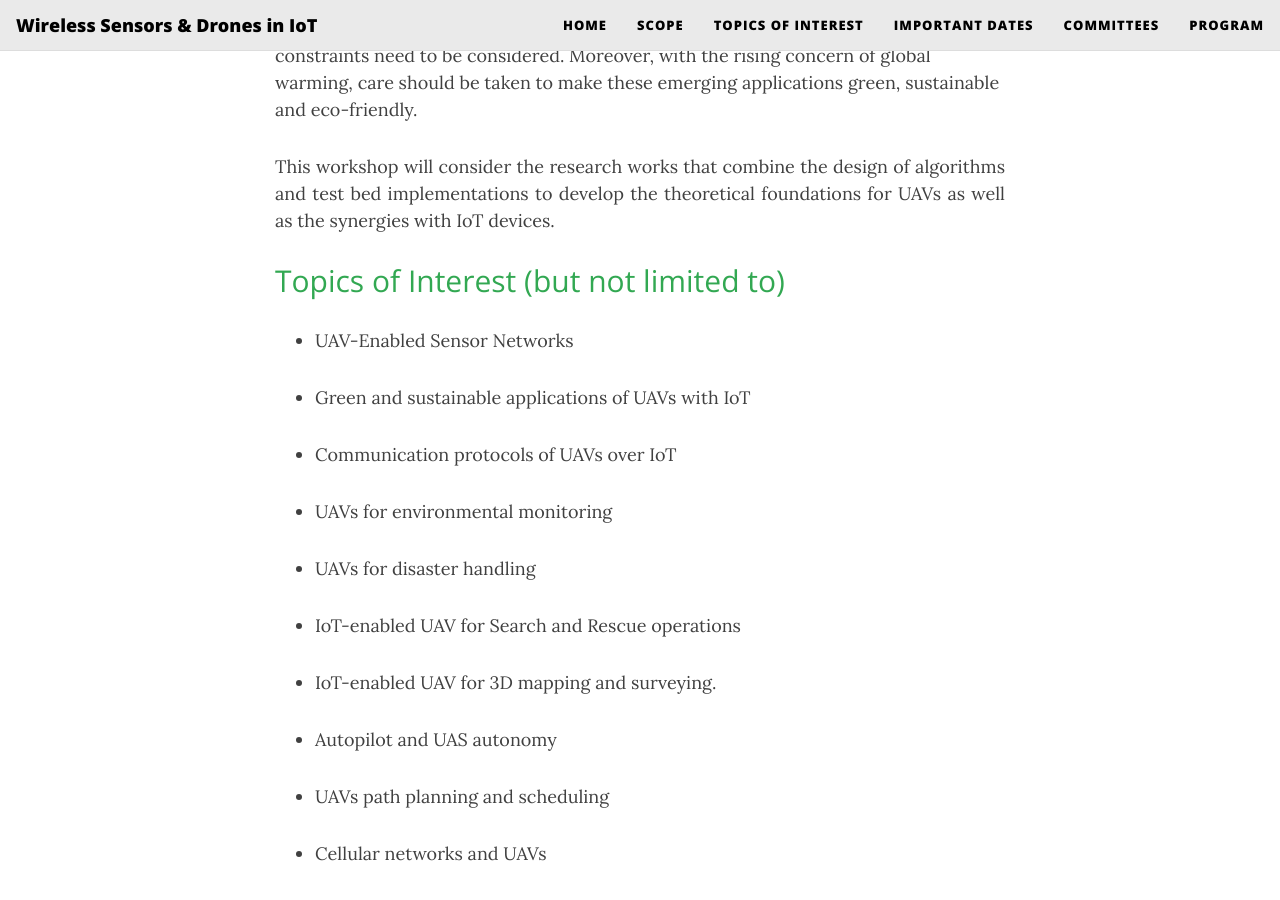
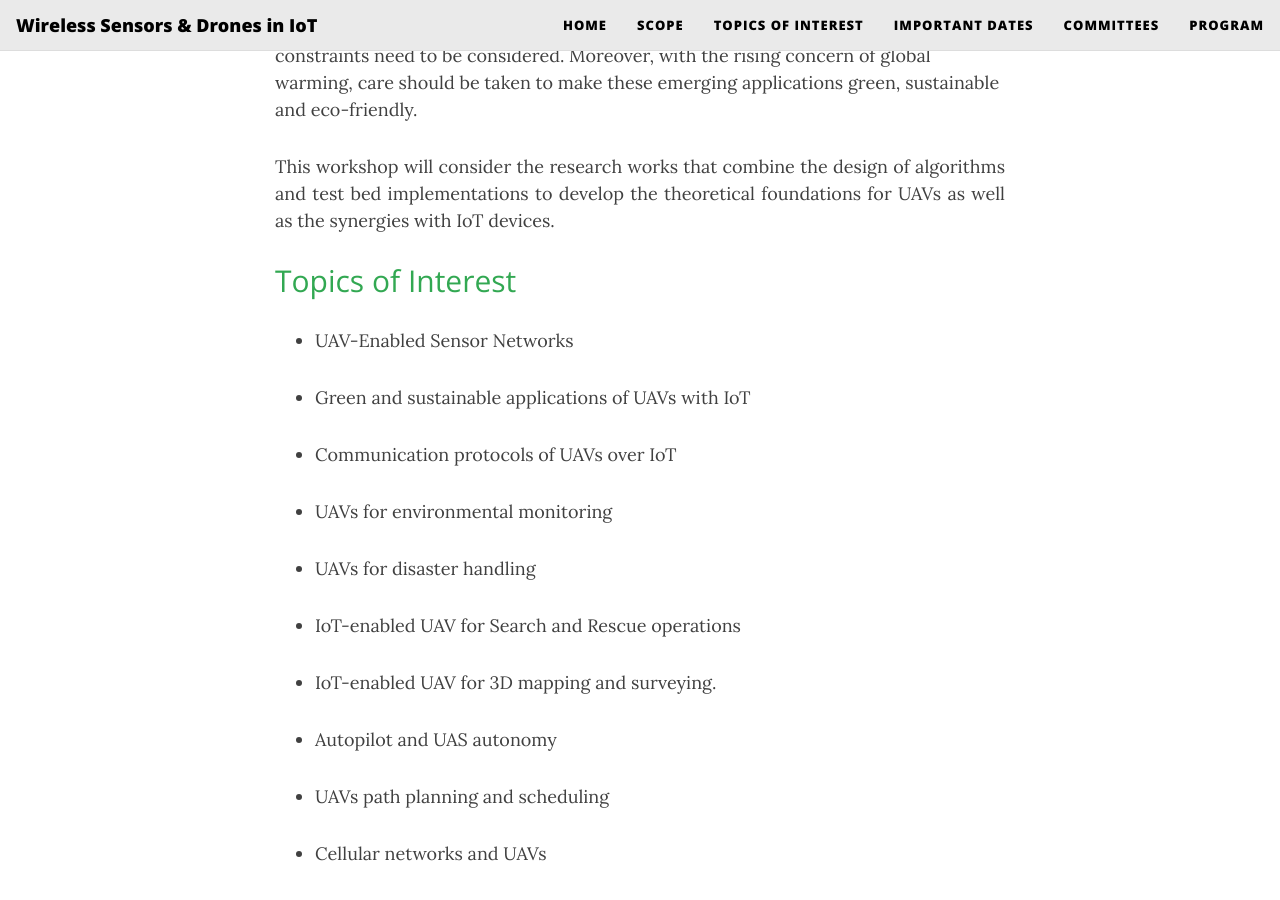
Before and after one commit to IWUAV-IoT/IWUAV-IoT.github.io, a Jekyll site: the page built from index.md, in a window 1280 px wide and 900 px high, scrolled down 1520 px. Built offline with Jekyll 4.4.1, drawn with Linux system fonts in a browser that asks for light colours; nearby versions of some CDN libraries.

Commit message:
Update index.md

```diff
--- a/index.md
+++ b/index.md
@@ -38,7 +38,7 @@ This workshop will consider the research works that combine the design of algori
 {: style="text-align: justify"}
 
 
-## Topics of Interest (but not limited to)
+## Topics of Interest
 {: style="color:#32a852"}
 
 - UAV-Enabled Sensor Networks
```
